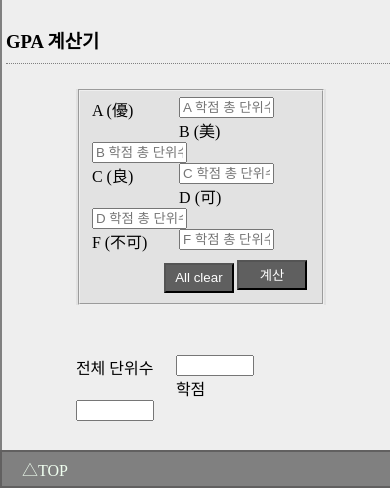
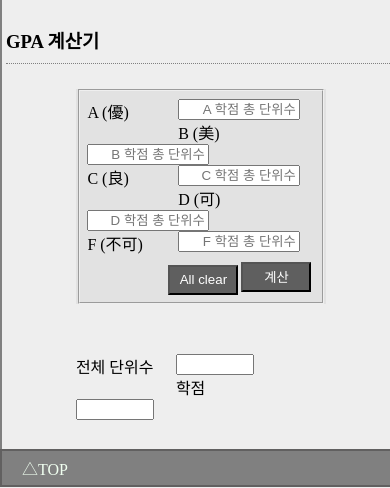
Before and after one commit to taewonb916/Practiceweb, a PHP site: page /gpacalculator.html in a window 390 px wide; the page is wider, and only the part inside the window is pictured. Shown: the part 984-1472 px from the top of that part. Run offline with PHP 8.4, Linux system fonts and the light colour scheme.

Commit message:
fifth change3

```diff
--- a/css/style.css
+++ b/css/style.css
@@ -174,12 +174,12 @@ header a:hover{
     background-clip: content-box;
 }
 #Calculator label{
-    width: 100px;
+    width: 40%;
     float:left;
     text-align:left;
 }
 #Calculator input{
-    width: px;
+    width: 50%;
     text-align: right;
 }
 #Calculator input[type="button"]{
@@ -278,6 +278,11 @@ header a:hover{
     #Calculator{
         margin: auto;
         border: none;
+        width: auto;
+        height: auto;
+    }
+    fieldset {
+        padding:3%;
     }
     #Calculator label{
         display: inline-block;
@@ -285,7 +290,7 @@ header a:hover{
     }
     #Calculator input{
         display: inline-block;
-        width: 40%;
+        width: 50%;
     }
 
     #Result{
--- a/departmentintroduction.html
+++ b/departmentintroduction.html
@@ -3,7 +3,7 @@
 <head>
     <meta charset="UTF-8">
     <meta http-equiv="X-UA-Compatible" content="IE=edge">
-    <meta name="viewport" content="width=device-width, initial-scale=1.0">
+    <meta name="viewport" content="user-scalable=no, width=device-width, initial-scale=1.0">
     <title>가고시마 대학 한국인유학생</title>
     <link rel="stylesheet" href="css/style.css">
 </head>
--- a/index.html
+++ b/index.html
@@ -3,7 +3,7 @@
 <head>
     <meta charset="UTF-8">
     <meta http-equiv="X-UA-Compatible" content="IE=edge">
-    <meta name="viewport" content="width=device-width, initial-scale=1.0">
+    <meta name="viewport" content="user-scalable=no, width=device-width, initial-scale=1.0">
     <title>가고시마 대학 한국인유학생</title>
     <link rel="stylesheet" href="css/style.css">
 </head>
--- a/introduction.html
+++ b/introduction.html
@@ -3,7 +3,7 @@
 <head>
     <meta charset="UTF-8">
     <meta http-equiv="X-UA-Compatible" content="IE=edge">
-    <meta name="viewport" content="width=device-width, initial-scale=1.0">
+    <meta name="viewport" content="user-scalable=no, width=device-width, initial-scale=1.0">
     <title>가고시마 대학 한국인유학생</title>
     <link rel="stylesheet" href="css/style.css">
 </head>
--- a/requirementsforgraduation.html
+++ b/requirementsforgraduation.html
@@ -3,7 +3,7 @@
 <head>
     <meta charset="UTF-8">
     <meta http-equiv="X-UA-Compatible" content="IE=edge">
-    <meta name="viewport" content="width=device-width, initial-scale=1.0">
+    <meta name="viewport" content="user-scalable=no, width=device-width, initial-scale=1.0">
     <title>가고시마 대학 한국인유학생</title>
     <link rel="stylesheet" href="css/style.css">
 </head>
--- a/student.html
+++ b/student.html
@@ -3,7 +3,7 @@
 <head>
     <meta charset="UTF-8">
     <meta http-equiv="X-UA-Compatible" content="IE=edge">
-    <meta name="viewport" content="width=device-width, initial-scale=1.0">
+    <meta name="viewport" content="user-scalable=no, width=device-width, initial-scale=1.0">
     <title>가고시마 대학 한국인유학생</title>
     <link rel="stylesheet" href="css/style.css">
 </head>
```
